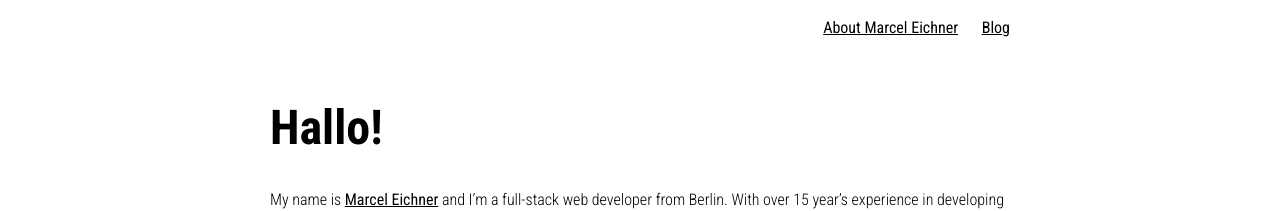
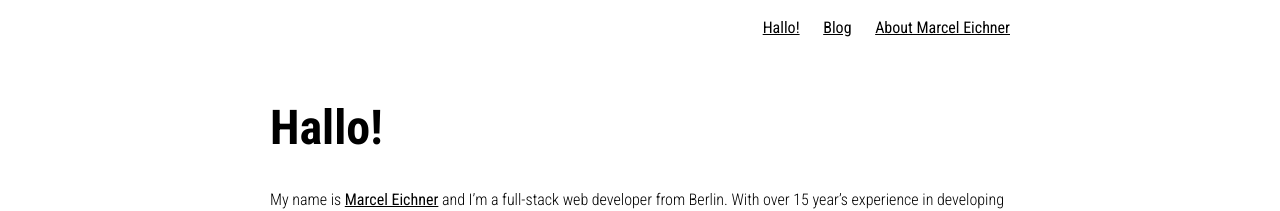
Before and after one commit to lotterliebe/Ephigenia.github.io, a Jekyll site: the page built from index.md, in a window 1280 px wide. Shown: the top 211 px of the page. Built offline with Jekyll 4.4.1, drawn with Linux system fonts in a browser that asks for light colours.

Commit message:
feat: reverse order of page items in main navigation

```diff
--- a/_includes/header.html
+++ b/_includes/header.html
@@ -9,9 +9,9 @@
         </svg>
       </a>
       <div class="trigger">
-        {% for page in site.pages %}
+        {% for page in site.pages reversed %}
           {% if page.title and page.nav %}
-          <a class="page-link" href="{{ page.url | prepend: site.baseurl }}">{{ page.title }}</a>
+            <a class="page-link" href="{{ page.url | prepend: site.baseurl }}">{{ page.title }}</a>
           {% endif %}
         {% endfor %}
       </div>
```
Also changed, not shown: index.md (+1 -0 lines).
